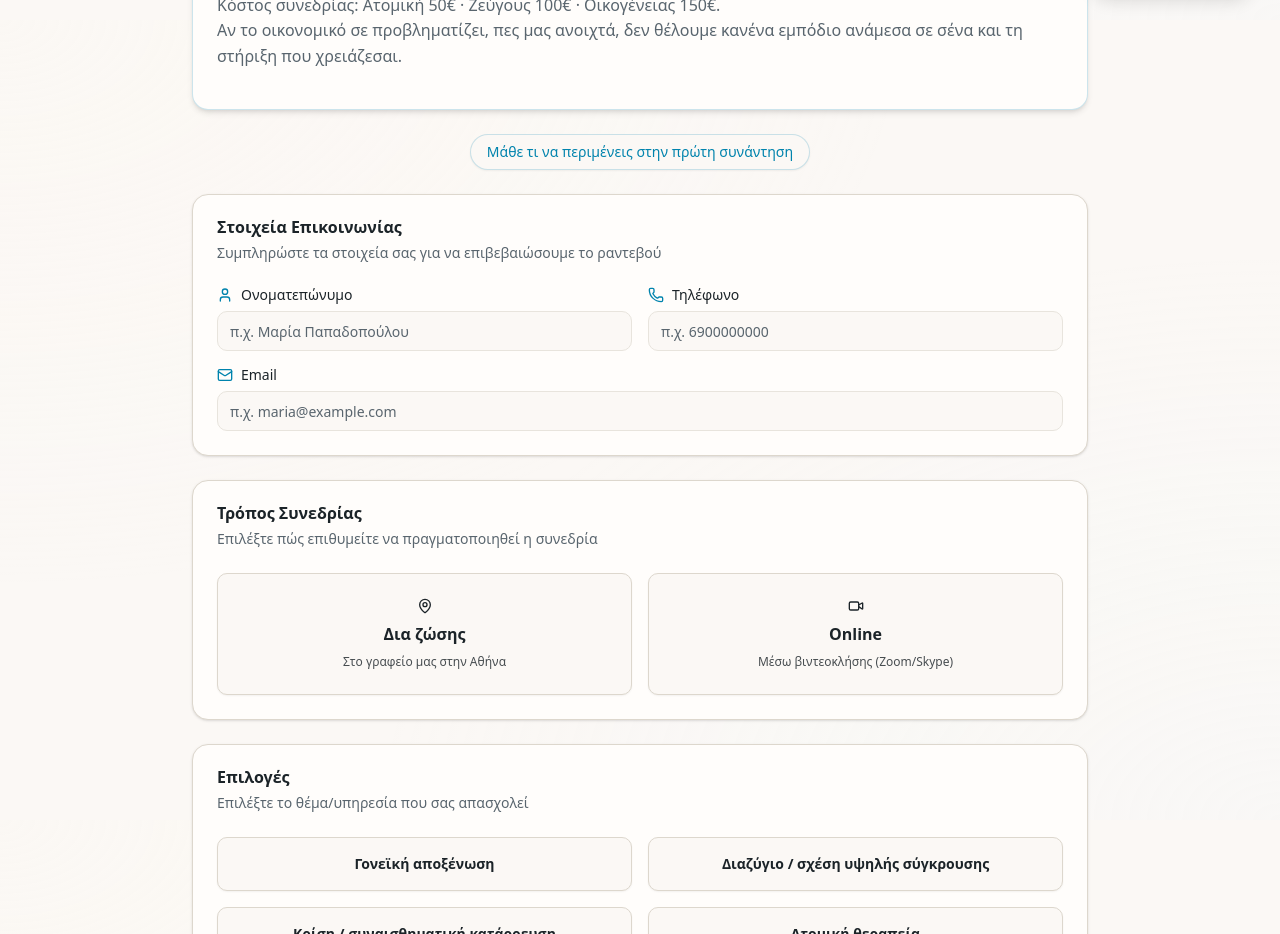
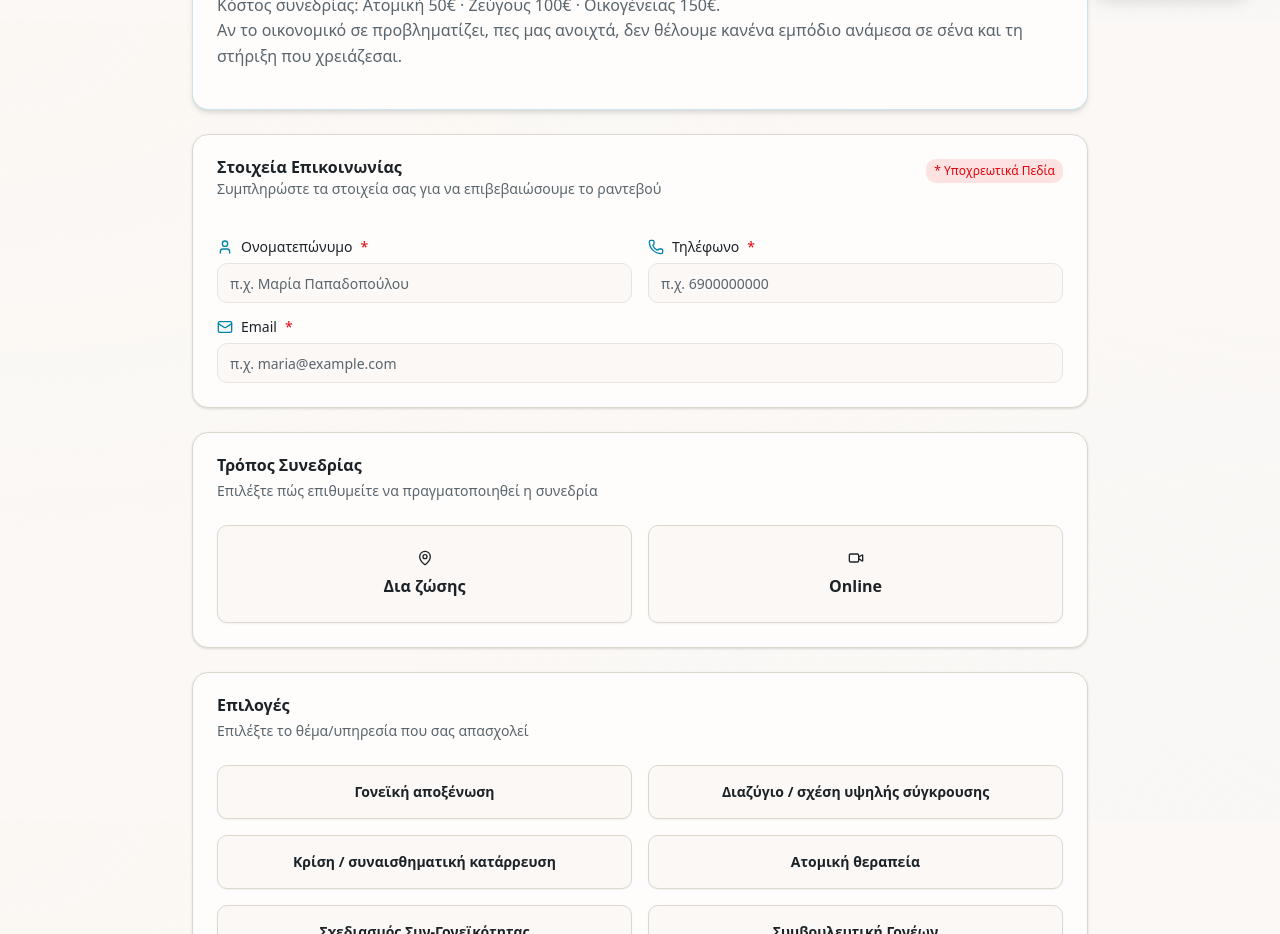
Before and after one commit to sebamatz/oikiosis, a Next.js app: page /booking in a window 1280 px wide. Shown: the part 780-1714 px from the top of the page. Built offline with nearby package versions, Linux system fonts and the light colour scheme.

Commit message:
fix /book/route.ts

```diff
--- a/app/api/calendar/book/route.ts
+++ b/app/api/calendar/book/route.ts
@@ -58,19 +58,18 @@ export async function POST(request: Request) {
     // 5. NODEMAILER: DUAL EMAIL CONFIRMATIONS
     // ==========================================
 
-    // Make sure you have EMAIL_USER and EMAIL_PASS in your .env file
     const transporter = nodemailer.createTransport({
       service: "gmail",
       auth: {
-        user: process.env.EMAIL_USER,
-        pass: process.env.EMAIL_PASS,
+        user: process.env.SMTP_USER,
+        pass: process.env.SMTP_PASS,
       },
     });
 
     // Email to the Psychologist (Giannis)
     const ownerMailOptions = {
-      from: `"Οικείωσις System" <${process.env.EMAIL_USER}>`,
-      to: process.env.EMAIL_USER, // Sends it to himself
+      from: `"Οικείωσις System" <${process.env.SMTP_USER}>`, // CHANGED THIS
+      to: process.env.SMTP_USER, // CHANGED THIS
       subject: `🚨 Νέο Ραντεβού: ${name} - ${date} στις ${time}`,
       html: `
         <h2>Έχετε μια νέα κράτηση συνεδρίας</h2>
@@ -89,7 +88,7 @@ export async function POST(request: Request) {
 
     // Email to the Client
     const clientMailOptions = {
-      from: `"Οικείωσις - Γιάννης Γιαννόπουλος" <${process.env.EMAIL_USER}>`,
+      from: `"Οικείωσις - Γιάννης Γιαννόπουλος" <${process.env.SMTP_USER}>`, // CHANGED THIS
       to: email,
       subject: "Επιβεβαίωση Αιτήματος Συνεδρίας - Οικείωσις",
       html: `
--- a/app/booking/BookingClient.tsx
+++ b/app/booking/BookingClient.tsx
@@ -255,7 +255,7 @@ export default function BookingClient() {
           </Card>
 
           {/* Link to /first-session right above the form */}
-          <div className="mb-6 flex justify-center">
+          {/* <div className="mb-6 flex justify-center">
             <Button
               variant="outline"
               asChild
@@ -265,22 +265,27 @@ export default function BookingClient() {
                 Μάθε τι να περιμένεις στην πρώτη συνάντηση
               </Link>
             </Button>
-          </div>
+          </div> */}
 
           {/* Contact Details moved to the top */}
           <Card>
-            <CardHeader>
-              <CardTitle>Στοιχεία Επικοινωνίας</CardTitle>
-              <CardDescription>
-                Συμπληρώστε τα στοιχεία σας για να επιβεβαιώσουμε το ραντεβού
-              </CardDescription>
+            <CardHeader className="flex flex-row items-start justify-between space-y-0 pb-4">
+              <div className="space-y-1">
+                <CardTitle>Στοιχεία Επικοινωνίας</CardTitle>
+                <CardDescription>
+                  Συμπληρώστε τα στοιχεία σας για να επιβεβαιώσουμε το ραντεβού
+                </CardDescription>
+              </div>
+              <span className="text-xs font-medium text-destructive bg-destructive/10 px-2 py-1 rounded-md whitespace-nowrap">
+                * Υποχρεωτικά Πεδία
+              </span>
             </CardHeader>
             <CardContent>
               <div className="grid gap-4 md:grid-cols-2">
                 <div className="space-y-2">
                   <label className="text-sm font-medium leading-none peer-disabled:cursor-not-allowed peer-disabled:opacity-70 flex items-center gap-2">
                     <User className="h-4 w-4 text-primary" />
-                    Ονοματεπώνυμο
+                    Ονοματεπώνυμο <span className="text-destructive">*</span>
                   </label>
                   <input
                     type="text"
@@ -293,7 +298,7 @@ export default function BookingClient() {
                 <div className="space-y-2">
                   <label className="text-sm font-medium leading-none peer-disabled:cursor-not-allowed peer-disabled:opacity-70 flex items-center gap-2">
                     <Phone className="h-4 w-4 text-primary" />
-                    Τηλέφωνο
+                    Τηλέφωνο <span className="text-destructive">*</span>
                   </label>
                   <input
                     type="tel"
@@ -306,7 +311,7 @@ export default function BookingClient() {
                 <div className="space-y-2 md:col-span-2">
                   <label className="text-sm font-medium leading-none peer-disabled:cursor-not-allowed peer-disabled:opacity-70 flex items-center gap-2">
                     <Mail className="h-4 w-4 text-primary" />
-                    Email
+                    Email <span className="text-destructive">*</span>
                   </label>
                   <input
                     type="email"
@@ -337,9 +342,6 @@ export default function BookingClient() {
                 >
                   <MapPin className="h-6 w-6" />
                   <span className="font-semibold text-base">Δια ζώσης</span>
-                  <span className="text-xs font-normal opacity-80">
-                    Στο γραφείο μας στην Αθήνα
-                  </span>
                 </Button>
                 <Button
                   variant={sessionType === "online" ? "default" : "outline"}
@@ -348,9 +350,6 @@ export default function BookingClient() {
                 >
                   <Video className="h-6 w-6" />
                   <span className="font-semibold text-base">Online</span>
-                  <span className="text-xs font-normal opacity-80">
-                    Μέσω βιντεοκλήσης (Zoom/Skype)
-                  </span>
                 </Button>
               </div>
             </CardContent>
```
